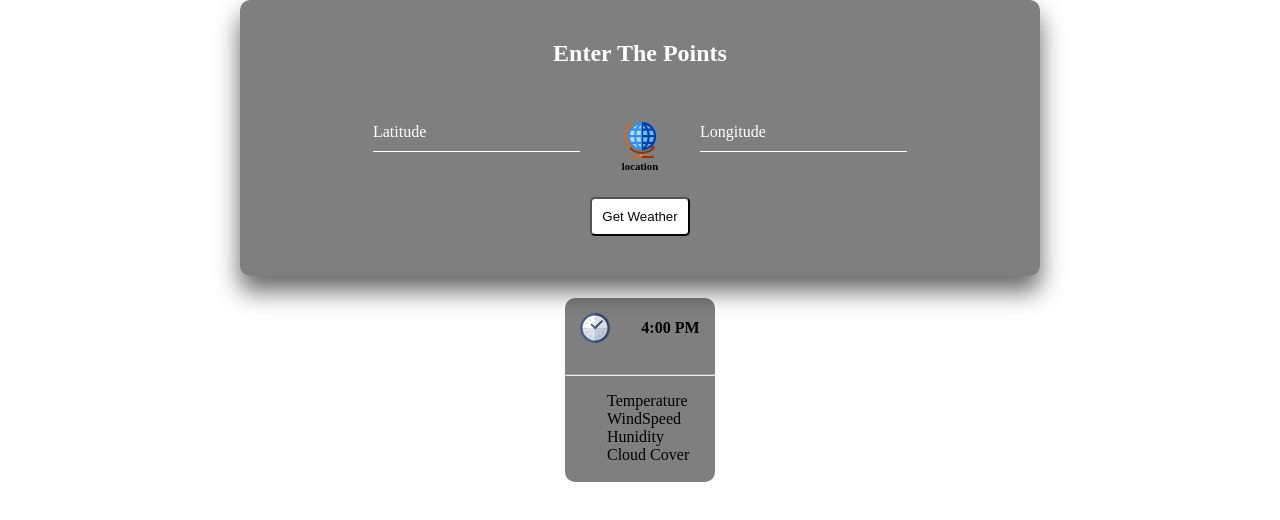
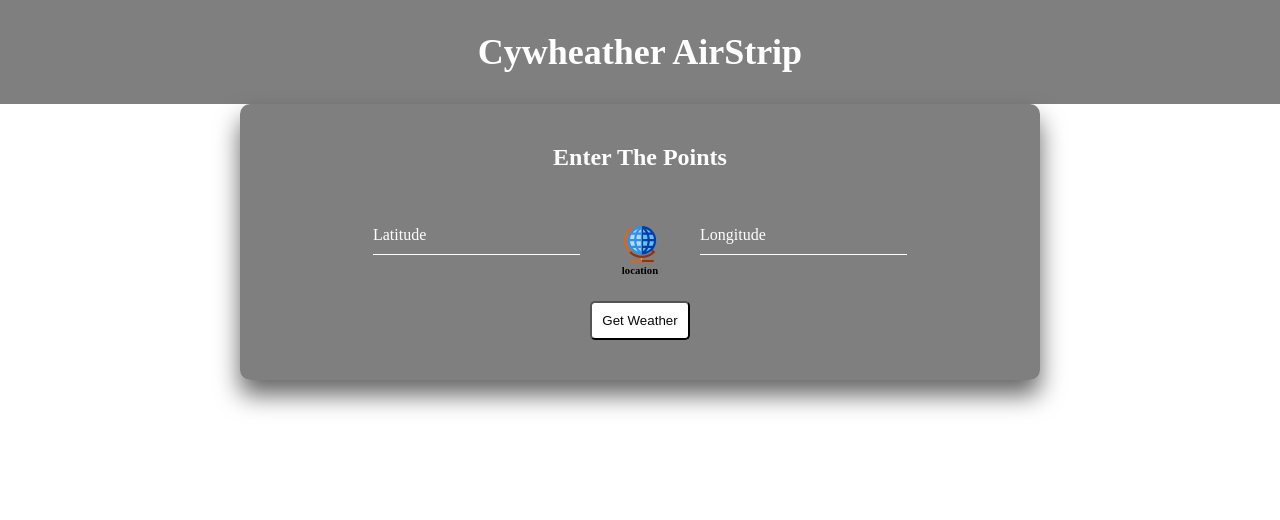
Before and after one commit to LameckMeshack/CytonnInterview, a React (Create React App) app: page / in a window 1280 px wide. Shown: the top 520 px of the page. Built offline with nearby package versions, Linux system fonts and the light colour scheme.

Commit message:
progress

```diff
--- a/src/App.js
+++ b/src/App.js
@@ -1,13 +1,12 @@
 import Header from "./components/Header";
-import HourlyWeatherCard from "./components/HourlyCard/HourlyWeatherCard";
 import WeatherShow from "./components/ShowWeather/WeatherShow";
 
 function App() {
   return (
     <div className="App">
-      {/* <Header /> */}
+      <Header />
       <WeatherShow />
-      <HourlyWeatherCard />
+
       {/* <Footer /> */}
     </div>
   );
--- /dev/null
+++ b/src/components/CardContainer/cardContainer.css
@@ -0,0 +1,12 @@
+.container {
+  margin-top: 50px;
+  padding: 10px;
+  margin: auto;
+  max-width: 1200px;
+
+  display: flex;
+  flex-direction: row;
+  flex-wrap: wrap;
+  justify-content: space-around;
+  align-items: center;
+}
--- a/src/components/HourlyCard/HourlyWeatherCard.jsx
+++ b/src/components/HourlyCard/HourlyWeatherCard.jsx
@@ -1,21 +1,21 @@
 import "./hourlyCard.css";
 import { ReactComponent as Clock } from "../assets/clock.svg";
-const HourlyWeatherCard = () => {
+const HourlyWeatherCard = ({ time, temp, humidity, windSpeed, cloudCover }) => {
   return (
     <div className="card">
       <div className="card-header">
         <h4 className="header-content">
           <Clock className="clock" />
-          <p>4:00 PM</p>
+          <p>{time}</p>
         </h4>
       </div>
       <hr />
       <div className="data">
         <ul>
-          <li>Temperature</li>
-          <li>WindSpeed</li>
-          <li>Hunidity</li>
-          <li>Cloud Cover</li>
+          <li>Temperature {temp}</li>
+          <li>WindSpeed {windSpeed}</li>
+          <li>Humidity {humidity}</li>
+          <li>Cloud Cover {cloudCover}</li>
         </ul>
       </div>
     </div>
--- a/src/components/HourlyCard/hourlyCard.css
+++ b/src/components/HourlyCard/hourlyCard.css
@@ -2,7 +2,7 @@
   background: rgba(0, 0, 0, 0.5);
   width: 150px;
   border-radius: 10px;
-  margin: auto;
+  margin: 10px;
 }
 .card-header {
   font-weight: bold;
@@ -10,7 +10,7 @@
 .header-content {
   display: flex;
   flex-direction: row;
-  justify-content: space-around;
+  justify-content: center;
   align-items: center;
   padding-top: 5px;
 }
--- a/src/components/ShowWeather/WeatherShow.jsx
+++ b/src/components/ShowWeather/WeatherShow.jsx
@@ -1,29 +1,60 @@
 import React, { useState } from "react";
 import "./weatherShow.css";
 import { ReactComponent as Globe } from "../assets/globe.svg";
+import HourlyWeatherCard from "../HourlyCard/HourlyWeatherCard";
 
 const WeatherShow = () => {
   const [latitude, setLatitude] = useState("");
   const [longitude, setLongitude] = useState("");
-  const [weather, setWeather] = useState("");
-  const [error, setError] = useState("");
+
+  const [time, setTime] = useState([]);
+  const [temp, setTemp] = useState([]);
+  const [humidity, setHumidity] = useState([]);
+  const [windSpeed, setWindSpeed] = useState([]);
+  const [cloudCover, setCloudCover] = useState([]);
+  const [errorMsg, setErrorMsg] = useState("");
+  const [err, setErr] = useState(false);
 
   const getWeather = async (e) => {
+    setErr(false);
     e.preventDefault();
     const api_call = await fetch(
       `https://api.open-meteo.com/v1/forecast?latitude=${latitude}&longitude=${longitude}&hourly=temperature_2m,relativehumidity_2m,cloudcover_mid,windspeed_120m`
     );
     const data = await api_call.json();
-    setWeather(data);
-    setError("");
+
+    if (latitude && longitude) {
+      if (data) {
+        if (data.hourly) {
+          setTemp(data.hourly.temperature_2m.slice(6, 19));
+          setHumidity(data.hourly.relativehumidity_2m.slice(6, 19));
+          setWindSpeed(data.hourly.windspeed_120m.slice(6, 19));
+          setCloudCover(data.hourly.cloudcover_mid.slice(6, 19));
+          setTime(data.hourly.time.slice(6, 19));
+        }
+        if (data.error) {
+          setErr(true);
+          setErrorMsg(data.reason);
+        }
+      }
+    }
   };
-  console.log(latitude, longitude);
-  console.log(weather);
-
+  //object for the hourly weather cards
+  const hourWeather = {
+    time: time,
+    temp: temp,
+    humidity: humidity,
+    windSpeed: windSpeed,
+    cloudCover: cloudCover,
+  };
+  // useEffect(() => {
+  //   getWeather();
+  // }, [latitude, longitude]);
   return (
+    <>
       <div className="weather-box">
         <h2>Enter The Points</h2>
-      <form onSubmit={getWeather}>
+        <form onSubmit={(e) => getWeather(e)}>
           <div className="location">
             <div className="input-box">
               <input
@@ -43,7 +74,7 @@ const WeatherShow = () => {
             <div className="input-box">
               <input
                 type="text"
-              name="latitude"
+                name="longitude"
                 required
                 onChange={(e) => setLongitude(e.target.value)}
               />
@@ -55,7 +86,33 @@ const WeatherShow = () => {
           </button>
         </form>
       </div>
+
+      {err ? (
+        <div className="error">
+          <p>{errorMsg}</p>
+        </div>
+      ) : (
+        <div className="container">
+          {/* loop to create the hourly weather cards */}
+          {hourWeather.time.map((time, index) => (
+            <HourlyWeatherCard
+              key={index}
+              time={time}
+              temp={hourWeather.temp[index]}
+              humidity={hourWeather.humidity[index]}
+              windSpeed={hourWeather.windSpeed[index]}
+              cloudCover={hourWeather.cloudCover[index]}
+            />
+          ))}
+        </div>
+      )}
+    </>
   );
 };
 
 export default WeatherShow;
+
+// eslint-disable-next-line no-lone-blocks
+{
+  /* <HourlyWeatherCard time={time} temp={temp} humidity={humidity} /> */
+}
--- a/src/components/ShowWeather/weatherShow.css
+++ b/src/components/ShowWeather/weatherShow.css
@@ -66,3 +66,25 @@
   border-radius: 5px;
   padding: 10px;
 }
+.container {
+  margin-top: 50px;
+  padding: 10px;
+  margin: auto;
+  max-width: 1200px;
+
+  display: flex;
+  flex-direction: row;
+  flex-wrap: wrap;
+  justify-content: space-around;
+  align-items: center;
+}
+.error {
+  color: white;
+  font-size: 20px;
+  text-align: center;
+  border-radius: 10px;
+  background-color: rgb(218, 44, 44);
+  padding: 10px;
+  width: fit-content;
+  margin: 20px auto;
+}
```
Also changed, not shown: src/components/CardContainer/CardContainer.jsx (added, +22 -0 lines). Lines whose indentation alone changed are shown as unchanged.
